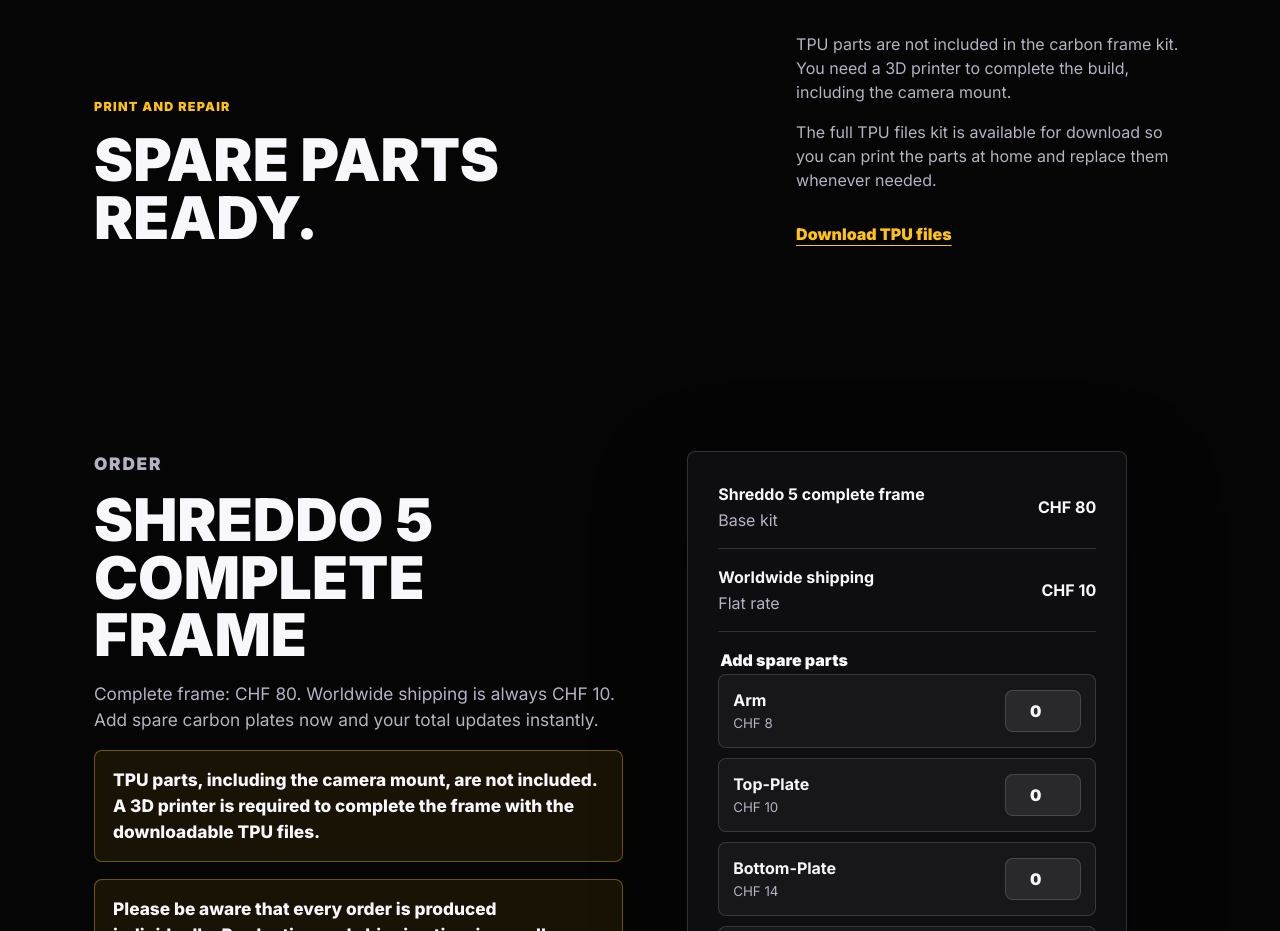
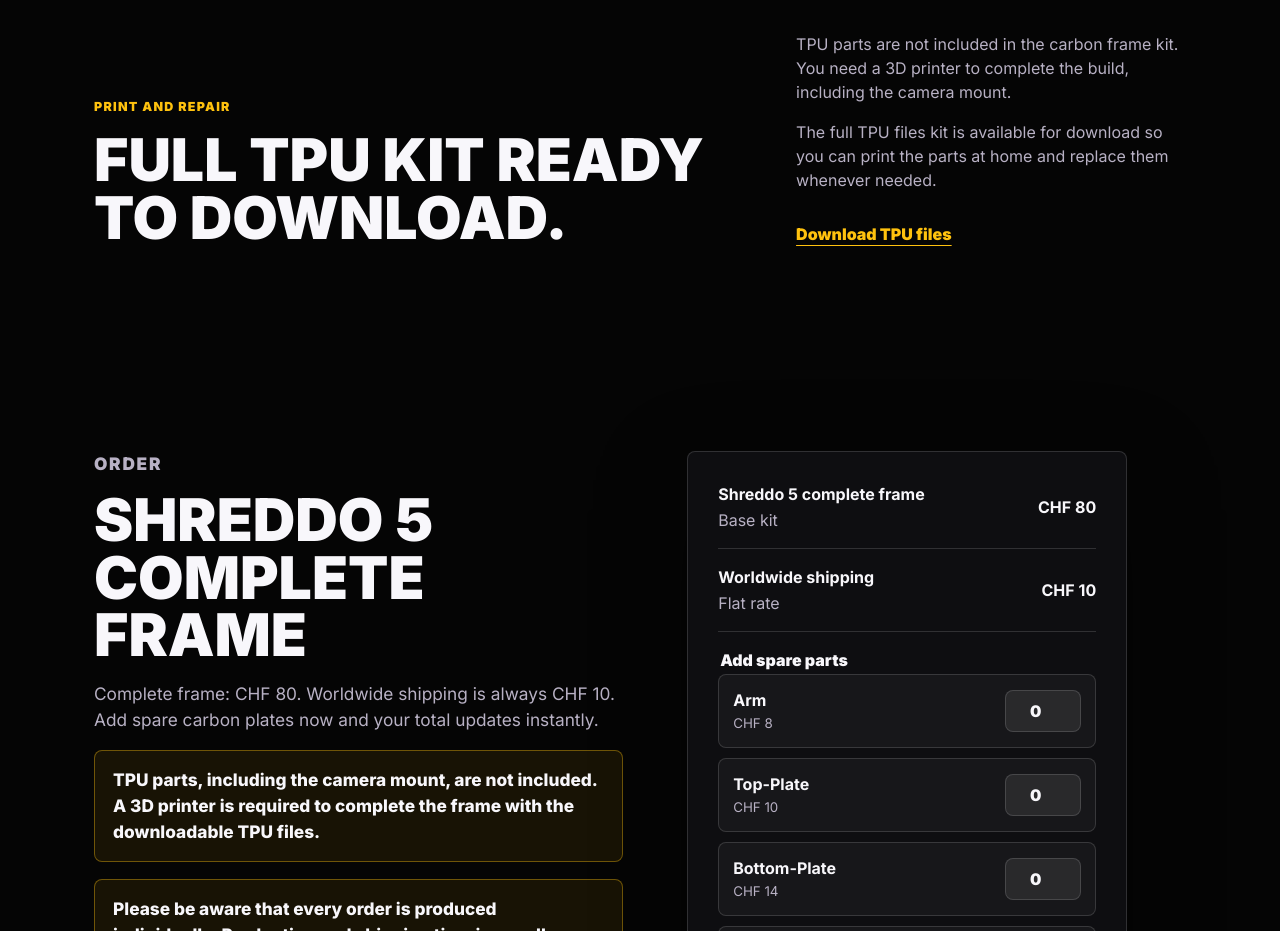
Before and after one commit to YeetlabFPV/Yeetlab, a website: page index.html in a window 1280 px wide. Shown: the part 4120-5051 px from the top of the page. Drawn offline with Linux system fonts and the light colour scheme.

Commit message:
Clarify TPU kit heading

```diff
--- a/index.html
+++ b/index.html
@@ -191,7 +191,7 @@
       <section class="parts-section" id="parts">
         <div>
           <p class="eyebrow">Print and repair</p>
-          <h2>Spare parts ready.</h2>
+          <h2>Full TPU kit ready to download.</h2>
         </div>
         <div class="parts-copy">
           <p>
```
